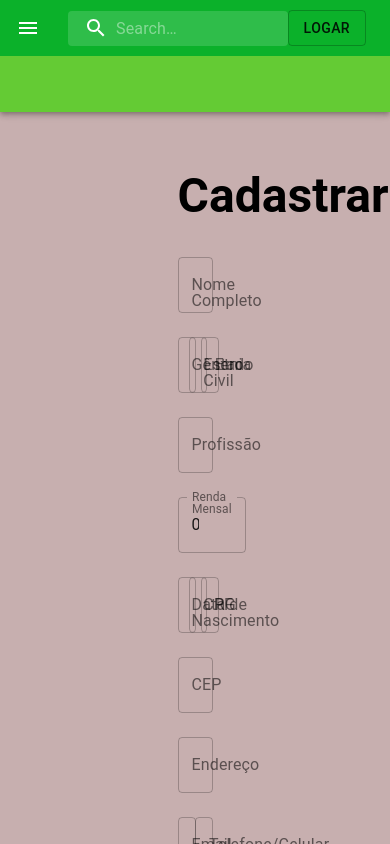
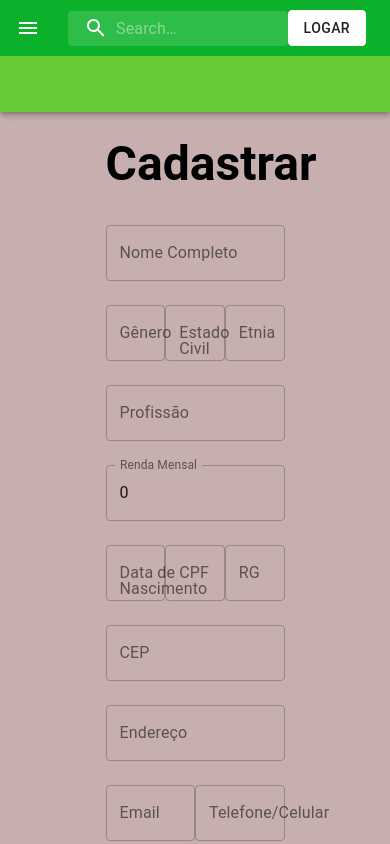
Before and after one commit to DanArtt/React-We-do-Care, a React (Create React App) app: page /cadastro in a window 390 px wide. Shown: the top 844 px of the page. Built offline with nearby package versions, Linux system fonts and the light colour scheme.

Commit message:
Mobile First Cadastro

```diff
--- a/src/pages/cadastro/Cadastro.css
+++ b/src/pages/cadastro/Cadastro.css
@@ -22,3 +22,7 @@
 .mr {
     margin-right: 1rem;
 }
+
+.mt {
+    margin-top: 1rem;
+}
--- a/src/pages/cadastro/Cadastro.tsx
+++ b/src/pages/cadastro/Cadastro.tsx
@@ -6,14 +6,11 @@ import './Cadastro.css';
 import User from '../../models/User';
 import { cadastro } from '../../services/Service';
 import './Cadastro.css';
-import { useDispatch } from 'react-redux';
-import { addToken } from '../../store/tokens/action';
 
 function Cadastro() {
 
     let navigate = useNavigate();
     const [confirmarSenha, setConfirmarSenha] = useState<String>("")
-    const dispatch = useDispatch();
     const [user, setUser] = useState<User>(
         {
             id_usuario: 0,
@@ -88,7 +85,7 @@ function Cadastro() {
     return (
         <Grid container direction='row' justifyContent='center' alignItems='center'>
             <Grid item xs={6} alignItems='center'>
-                <Box paddingX={10} paddingY={7}>
+                <Box paddingX={1} paddingY={1} className='mt'>
                     <form onSubmit={onSubmit}>
                         <Typography variant='h3' gutterBottom color='textPrimary' component='h3' align='center' className='negrito'>Cadastrar</Typography>
                         <TextField value={user.nome_usuario} onChange={(e: ChangeEvent<HTMLInputElement>) => updatedModel(e)} id='nomeCompleto' label='Nome Completo' variant='outlined' name='nome_usuario' margin='normal' fullWidth />
--- a/src/pages/login/Login.css
+++ b/src/pages/login/Login.css
@@ -10,3 +10,16 @@
 body {
     background-color: #F2F3F4
 }
+
+.mt {
+    margin-top: 1rem;
+}
+
+.cursor{
+    cursor: pointer;
+}
+
+.btnModal{
+    border-color: white !important;
+    background-color: white !important;
+}
--- a/src/pages/login/ModalLogin.tsx
+++ b/src/pages/login/ModalLogin.tsx
@@ -5,6 +5,7 @@ import {Button } from "@material-ui/core"
 import {Box} from '@mui/material';
 import CloseIcon from '@material-ui/icons/Close';
 import Login from './Login';
+import './Login.css';
 
 
 function getModalStyle() {
```
